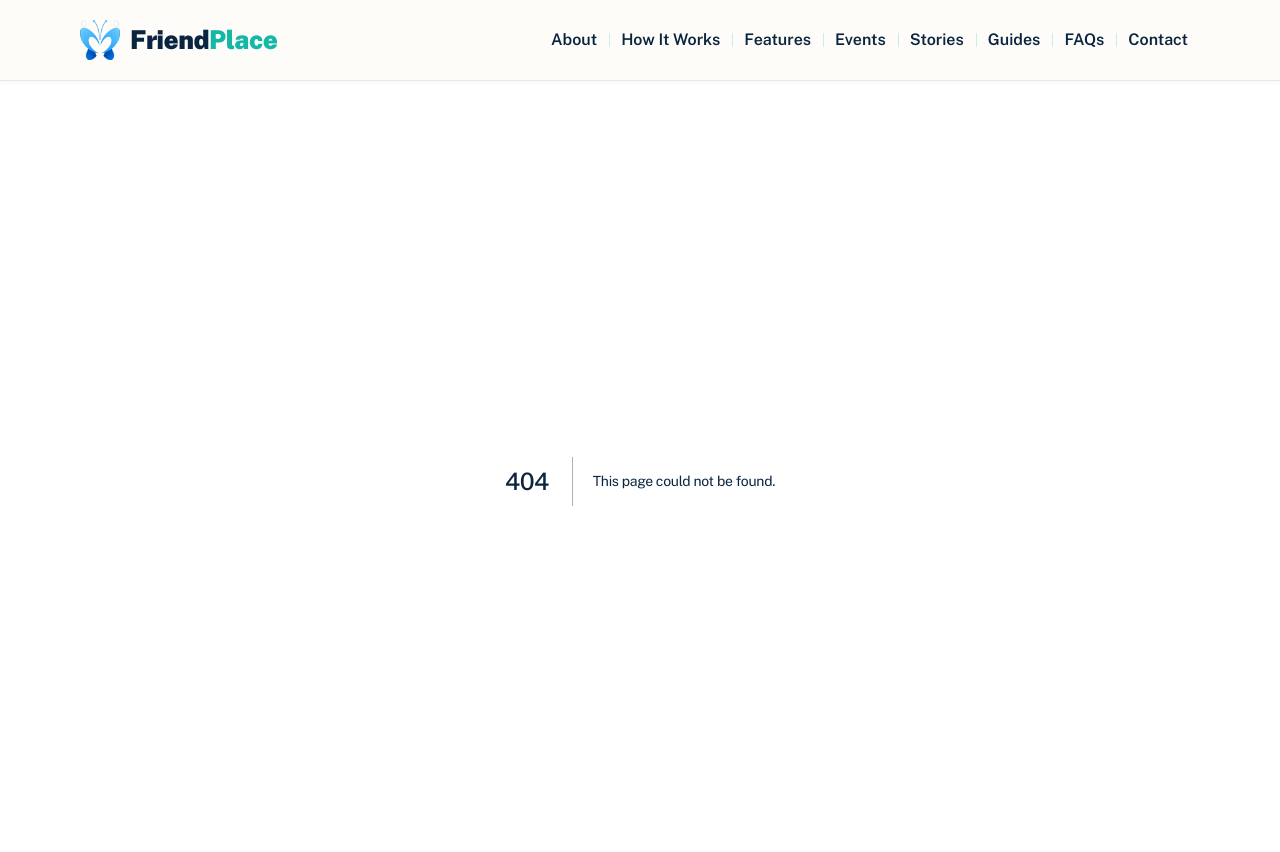
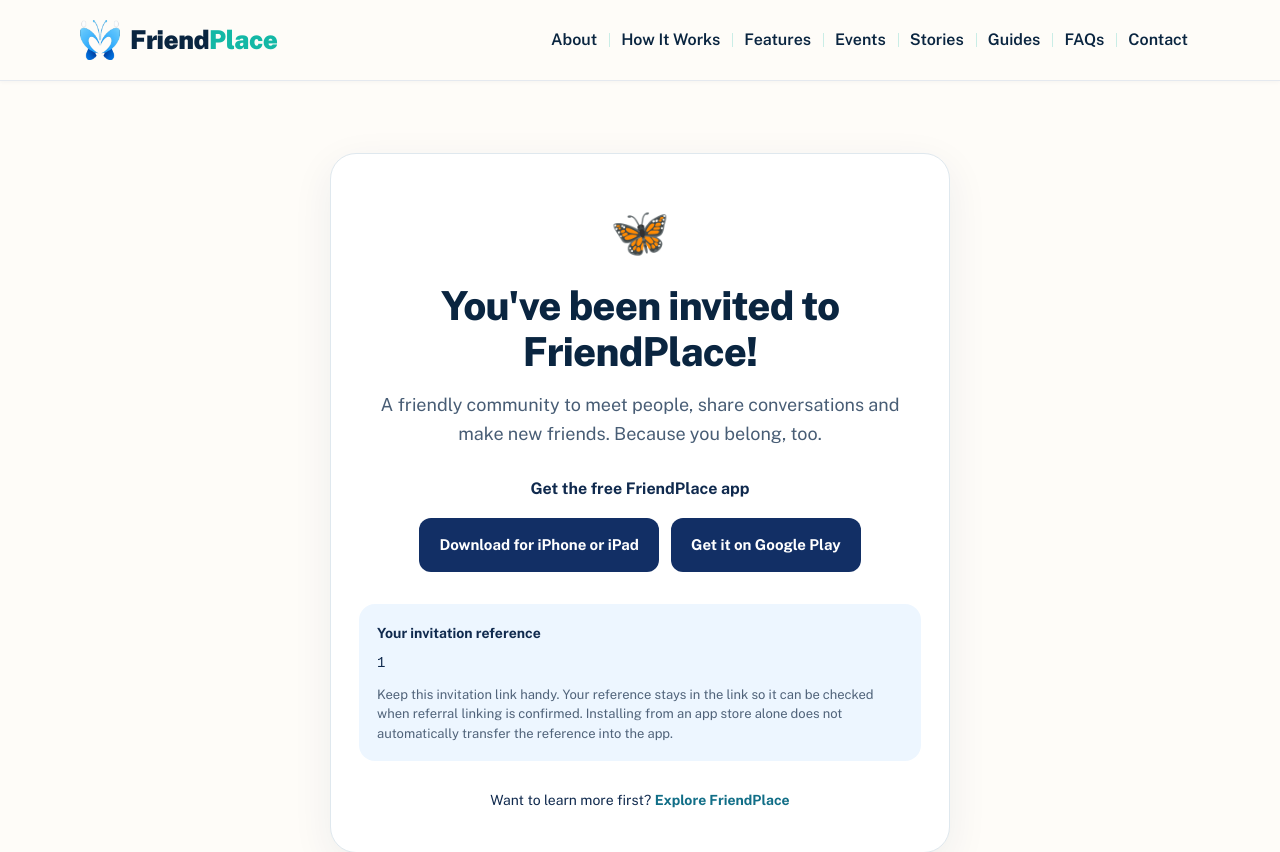
Before and after one commit to garrywills-gif/friendplace-website, a Next.js app: page /invite/1 in a window 1280 px wide. Before the commit this address had no page. Shown: the top 852 px of the page. Built offline with nearby package versions, Linux system fonts and the light colour scheme.

Commit message:
Add invitation landing route with official app store links

```diff
--- /dev/null
+++ b/app/invite/[code]/page.tsx
@@ -0,0 +1,65 @@
+import type { Metadata } from 'next';
+import Link from 'next/link';
+import { notFound } from 'next/navigation';
+
+const APPLE_STORE = 'https://apps.apple.com/au/app/id6796969555';
+const GOOGLE_PLAY = 'https://play.google.com/store/apps/details?id=au.com.friendplace.app';
+
+type Props = { params: { code: string } };
+
+export function generateMetadata({ params }: Props): Metadata {
+  return {
+    title: 'Your FriendPlace invitation',
+    description: 'Someone has invited you to join FriendPlace. Download the free app to get started.',
+    robots: { index: false, follow: false },
+  };
+}
+
+export default function InviteDownloadPage({ params }: Props) {
+  const code = decodeURIComponent(params.code || '').trim();
+  // Referrals use opaque invitation identifiers; never interpret them as
+  // paths, inject them into store URLs, or expose them to external sites.
+  if (!code || code.length > 128 || !/^[A-Za-z0-9_-]+$/.test(code)) notFound();
+
+  return (
+    <main style={{ minHeight: '100vh', background: '#FEFCF8', color: '#102A4E', padding: '72px 20px' }}>
+      <section style={{
+        maxWidth: 620, margin: '0 auto', padding: '40px 28px',
+        background: '#FFF', borderRadius: 26, border: '1px solid #DFE8EE',
+        boxShadow: '0 12px 42px rgba(16,42,78,.07)', textAlign: 'center',
+      }}>
+        <div aria-hidden="true" style={{ fontSize: 48, marginBottom: 12 }}>🦋</div>
+        <h1 style={{ fontSize: 'clamp(28px, 5vw, 40px)', lineHeight: 1.15, margin: '0 0 16px' }}>
+          You've been invited to FriendPlace!
+        </h1>
+        <p style={{ fontSize: 18, lineHeight: 1.6, color: '#485D75', margin: '0 0 28px' }}>
+          A friendly community to meet people, share conversations and make new friends.
+          Because you belong, too.
+        </p>
+        <p style={{ fontSize: 16, fontWeight: 700, marginBottom: 16 }}>Get the free FriendPlace app</p>
+        <div style={{ display: 'flex', flexWrap: 'wrap', justifyContent: 'center', gap: 12 }}>
+          <a href={APPLE_STORE} rel="noopener noreferrer" style={buttonStyle}>Download for iPhone or iPad</a>
+          <a href={GOOGLE_PLAY} rel="noopener noreferrer" style={buttonStyle}>Get it on Google Play</a>
+        </div>
+        <div style={{ background: '#EDF6FF', borderRadius: 16, padding: 18, marginTop: 32, textAlign: 'left' }}>
+          <p style={{ margin: '0 0 8px', fontSize: 14, fontWeight: 700 }}>Your invitation reference</p>
+          <p style={{ margin: 0, overflowWrap: 'anywhere', fontFamily: 'monospace', fontSize: 14 }}>{code}</p>
+          <p style={{ margin: '10px 0 0', fontSize: 13, lineHeight: 1.5, color: '#50637A' }}>
+            Keep this invitation link handy. Your reference stays in the link so it can be checked
+            when referral linking is confirmed. Installing from an app store alone does not
+            automatically transfer the reference into the app.
+          </p>
+        </div>
+        <p style={{ margin: '28px 0 0', fontSize: 14 }}>
+          Want to learn more first? <Link href="/" style={{ color: '#116E87', fontWeight: 700 }}>Explore FriendPlace</Link>
+        </p>
+      </section>
+    </main>
+  );
+}
+
+const buttonStyle: React.CSSProperties = {
+  display: 'inline-block', padding: '15px 20px', borderRadius: 12,
+  background: '#122F65', color: '#FFF', fontWeight: 700,
+  fontSize: 15, textDecoration: 'none',
+};
```
